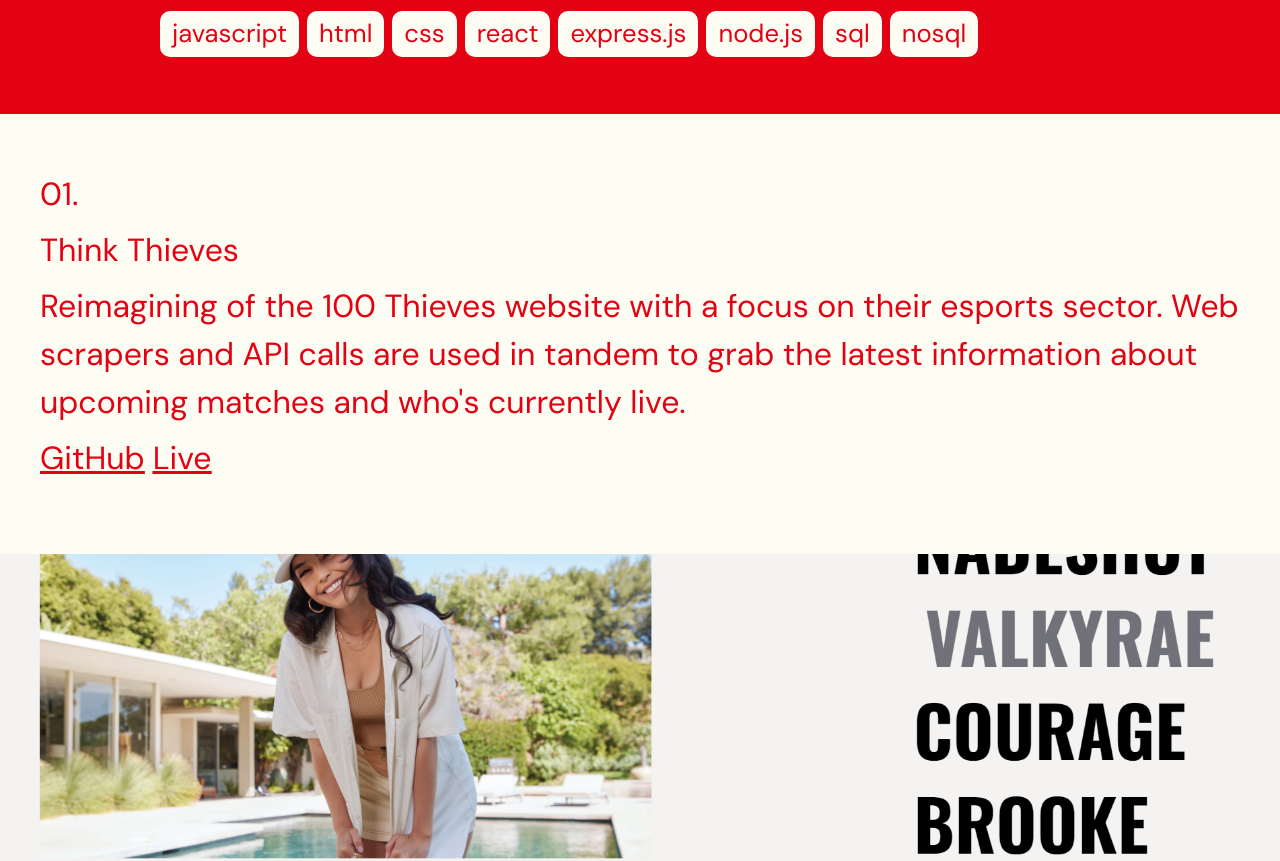
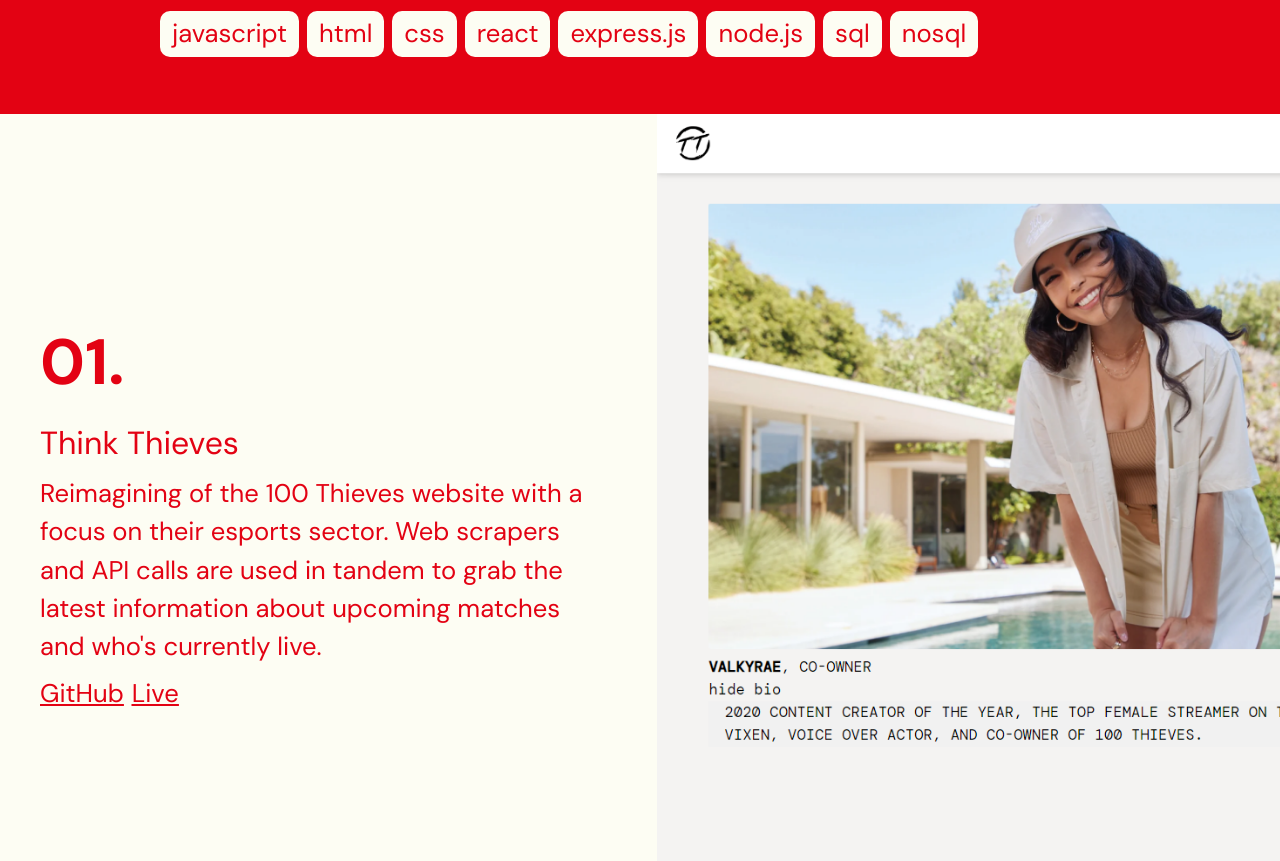
Before and after one commit to irene-panis/portfolio2024, a React (Vite) app: page / in a window 1280 px wide. Shown: the part 1486-2347 px from the top of the page. Built offline with nearby package versions, Linux system fonts and the light colour scheme.

Commit message:
alternate project layout based on index

```diff
--- a/src/sections/work/Work.jsx
+++ b/src/sections/work/Work.jsx
@@ -4,7 +4,7 @@
 
 export const Work = () => {
   return (
-    <section id="work" className="flex flex-col items-center gap-4">
+    <section id="work" className="flex flex-col items-center">
       <Tech/>
       {
       projects.map((project, index) => (
--- a/src/sections/work/components/Project.jsx
+++ b/src/sections/work/components/Project.jsx
@@ -1,17 +1,17 @@
 /* eslint-disable react/prop-types */
 export const Project = ( {project, index} ) => {
   return (
-    <div className="h-screen w-full flex flex-col gap-8">
-      <div className="project-info p-10 flex flex-col gap-2 justify-center h-1/2">
-        <p>0{index}.</p>
+    <div className={`h-screen w-full flex flex-col ${ index % 2 === 0 ? 'lg:flex-row-reverse' : 'lg:flex-row'} gap-8`}>
+      <div className="project-info p-10 flex flex-col gap-2 justify-center h-1/2 lg:h-full lg:w-1/2">
+        <p className="text-[2em] font-bold">0{index}.</p>
         <p>{project.title}</p>
-        <p>{project.description}</p>
-        <div className="project-links flex gap-2 underline">
+        <p className="text-[0.8em]">{project.description}</p>
+        <div className="project-links flex gap-2 underline text-[0.8em]">
           <a href={project.repo}>GitHub</a>
           <a href={project.live}>Live</a>
         </div>
       </div>
-      <div className="project-photo h-1/2">
+      <div className="project-photo h-1/2 lg:h-full lg:w-1/2">
         <img src={project.img} className="w-full h-full object-cover object-left"/>
       </div>
     </div>
```
